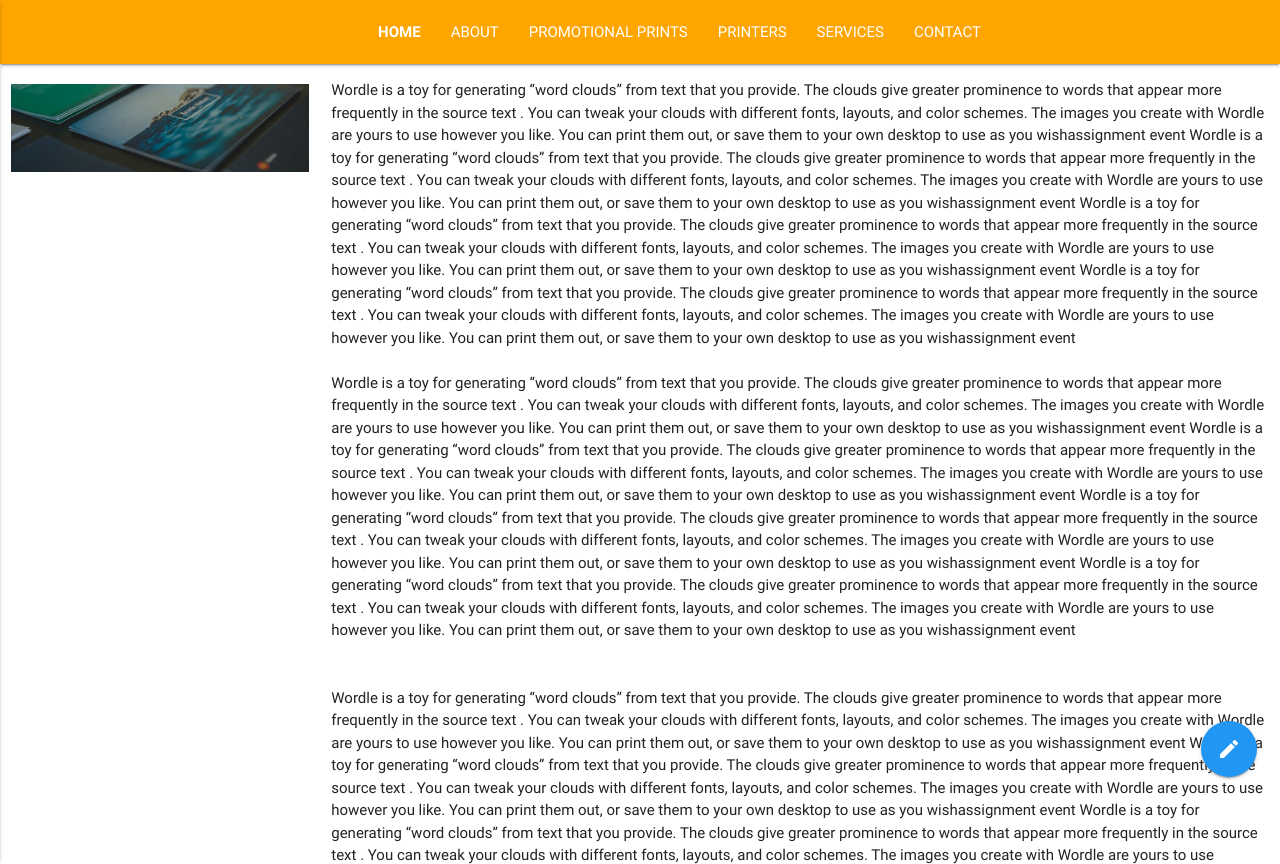
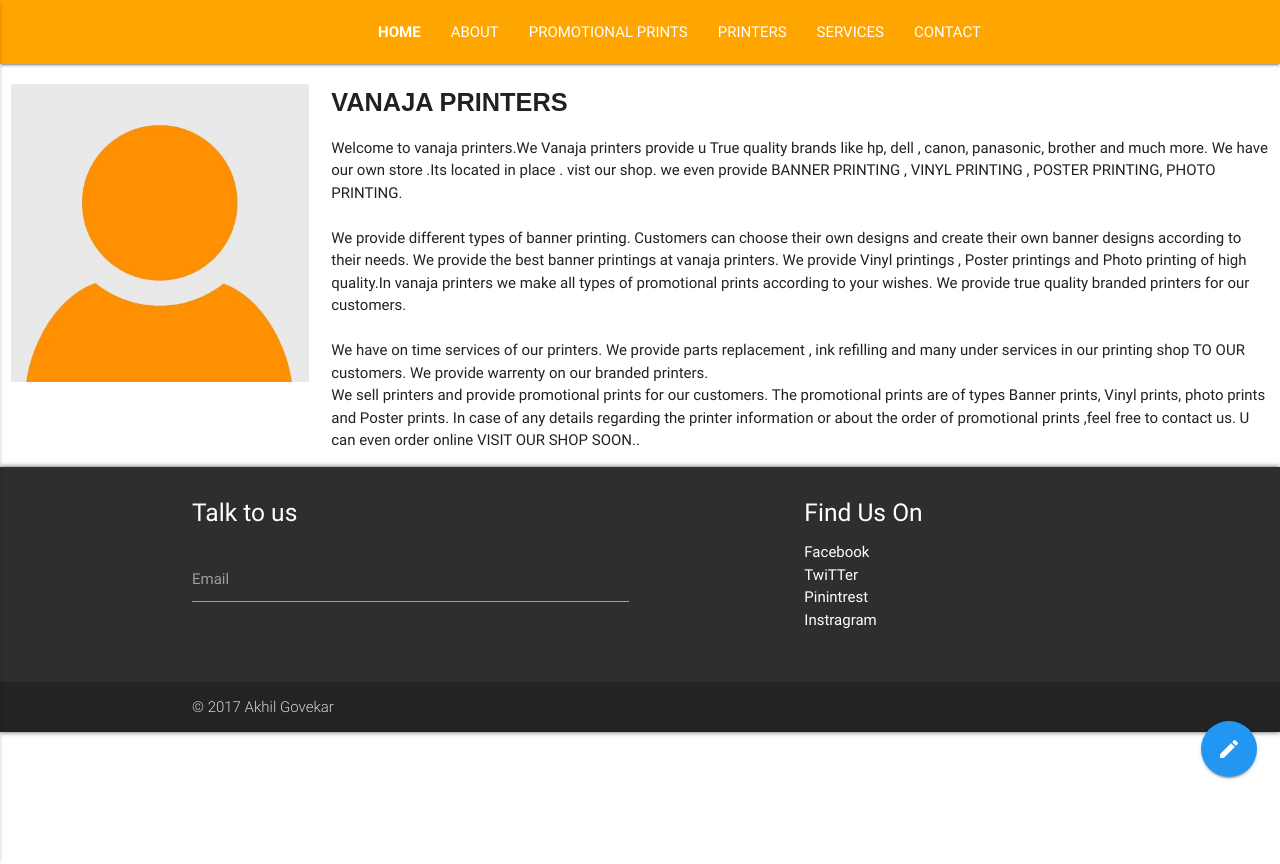
Before and after one commit to Akhilgovekar/vanajaprinters, a plain HTML site: page about.html in a window 1280 px wide. Shown: the top 864 px of the page. After the commit the page ends 800 px from the top, so only its background shows below. Drawn offline with nearby package versions, Linux system fonts and the light colour scheme.

Commit message:
Add files via upload

```diff
--- a/about.html
+++ b/about.html
@@ -42,9 +42,9 @@
           <div class="background">
             <img src="images/23.jpg" style="width: 100%;">
           </div>
-          <a href="#"><img class="circle" src="images/212.JPG"></a>
-          <a href="#"><span class="white-text name">Akhil Govekar</span></a>
-          <a href="#"><span class="white-text email">akhilgovekar7@gmail.com</span></a>
+          <a href="#"><img class="circle" src="images/vp1.jpg"></a>
+          <a href="#"><span class="white-text name" style="font-family: sans-serif;">VANAJA PRINTERS</span></a>
+          <a href="#"><span class="white-text email">vanajaprinters@gmail.com</span></a>
         </div>
       </li>
       <li><a href="index.html"><i class="material-icons">home</i><b class="pink-text text-accent-3">HOME</b></a></li>
@@ -76,95 +76,37 @@
 
    <div class="row">
 
-      <div class="col s12 m4 l3" style=" margin-top: 20px;">
-        <img src="images/001.jpg" style="width: 100%;">
+      <div class="col s12 m4 l3" style="margin-top: 20px;">
+        <img src="images/avatar.jpg" style="width: 100%;">
 
       </div>
 
-      <div class="col s12 m8 l9">
-      <p>Wordle is a toy for generating “word clouds” from text that you provide.
- The clouds give greater prominence to words that appear more frequently in the source text
-. You can tweak your clouds with different fonts, layouts,
- and color schemes. The images you create
-with Wordle are yours to use however you like.
- You can print them out, or save them to your own desktop to use as you wishassignment event
- Wordle is a toy for generating “word clouds” from text that you provide.
- The clouds give greater prominence to words that appear more frequently in the source text
-. You can tweak your clouds with different fonts, layouts,
- and color schemes. The images you create
-with Wordle are yours to use however you like.
- You can print them out, or save them to your own desktop to use as you wishassignment event
-Wordle is a toy for generating “word clouds” from text that you provide.
- The clouds give greater prominence to words that appear more frequently in the source text
-. You can tweak your clouds with different fonts, layouts,
- and color schemes. The images you create
-with Wordle are yours to use however you like.
- You can print them out, or save them to your own desktop to use as you wishassignment event
-Wordle is a toy for generating “word clouds” from text that you provide.
- The clouds give greater prominence to words that appear more frequently in the source text
-. You can tweak your clouds with different fonts, layouts,
- and color schemes. The images you create
-with Wordle are yours to use however you like.
- You can print them out, or save them to your own desktop to use as you wishassignment event
+      <div class="col s12 m8 l9"  style="margin-top: 20px;">
+      <b style="font-family: sans-serif; font-size: 19pt;">VANAJA PRINTERS</b>
+      <p>Welcome to vanaja printers.We Vanaja printers provide u True quality brands like hp, dell ,
+      canon, panasonic, brother and much more. We have our own store .Its located in  place . vist our shop.
+          we even provide BANNER PRINTING , VINYL PRINTING , POSTER PRINTING, PHOTO PRINTING.
+<br><br>
+          We provide different types of banner printing. Customers can choose their own designs and create their own banner designs
+          according to their needs. We provide the best banner printings at vanaja printers. We provide Vinyl printings , Poster printings and
+          Photo printing of high quality.In vanaja printers we make all types of promotional prints according to your wishes.
+          We provide true quality branded printers for our customers.
+<br><br>
+          We have on time services of our printers. We provide parts replacement , ink refilling and many under services in our printing shop TO OUR customers.
+           We provide warrenty on our branded printers.
 
-
-<br><br>
+          <br>
+          We sell printers and provide promotional prints for our customers. The promotional prints are of types Banner prints, Vinyl prints, photo prints and Poster prints.
+          In case of any details regarding the printer information or about the order of promotional prints ,feel free to contact us. U can even order online
+          VISIT OUR SHOP SOON..
 
 
 
-Wordle is a toy for generating “word clouds” from text that you provide.
- The clouds give greater prominence to words that appear more frequently in the source text
-. You can tweak your clouds with different fonts, layouts,
- and color schemes. The images you create
-with Wordle are yours to use however you like.
- You can print them out, or save them to your own desktop to use as you wishassignment event
- Wordle is a toy for generating “word clouds” from text that you provide.
- The clouds give greater prominence to words that appear more frequently in the source text
-. You can tweak your clouds with different fonts, layouts,
- and color schemes. The images you create
-with Wordle are yours to use however you like.
- You can print them out, or save them to your own desktop to use as you wishassignment event
-Wordle is a toy for generating “word clouds” from text that you provide.
- The clouds give greater prominence to words that appear more frequently in the source text
-. You can tweak your clouds with different fonts, layouts,
- and color schemes. The images you create
-with Wordle are yours to use however you like.
- You can print them out, or save them to your own desktop to use as you wishassignment event
-Wordle is a toy for generating “word clouds” from text that you provide.
- The clouds give greater prominence to words that appear more frequently in the source text
-. You can tweak your clouds with different fonts, layouts,
- and color schemes. The images you create
-with Wordle are yours to use however you like.
- You can print them out, or save them to your own desktop to use as you wishassignment event
 
 
-<br><br><br>
 
 
-Wordle is a toy for generating “word clouds” from text that you provide.
- The clouds give greater prominence to words that appear more frequently in the source text
-. You can tweak your clouds with different fonts, layouts,
- and color schemes. The images you create
-with Wordle are yours to use however you like.
- You can print them out, or save them to your own desktop to use as you wishassignment event
- Wordle is a toy for generating “word clouds” from text that you provide.
- The clouds give greater prominence to words that appear more frequently in the source text
-. You can tweak your clouds with different fonts, layouts,
- and color schemes. The images you create
-with Wordle are yours to use however you like.
- You can print them out, or save them to your own desktop to use as you wishassignment event
-Wordle is a toy for generating “word clouds” from text that you provide.
- The clouds give greater prominence to words that appear more frequently in the source text
-. You can tweak your clouds with different fonts, layouts,
- and color schemes. The images you create
-with Wordle are yours to use however you like.
- You can print them out, or save them to your own desktop to use as you wishassignment event
-Wordle is a toy for generating “word clouds” from text that you provide.
- The clouds give greater prominence to words that appear more frequently in the source text
-. You can tweak your clouds with different fonts, layouts,
- and color schemes. The images you create
-with Wordle are yours to use however you like.
- You can print them out, or save them to your own desktop to use as you wishassignment event
+
 
 </p>
       </div>
```
Also changed, not shown: index.html (+13 -12 lines), printers.html (+3 -3 lines), promotionalprints.html (+9 -7 lines), services.html (+16 -23 lines), images/23.jpg, images/avatar.jpg (added), images/vp1.jpg (added).
